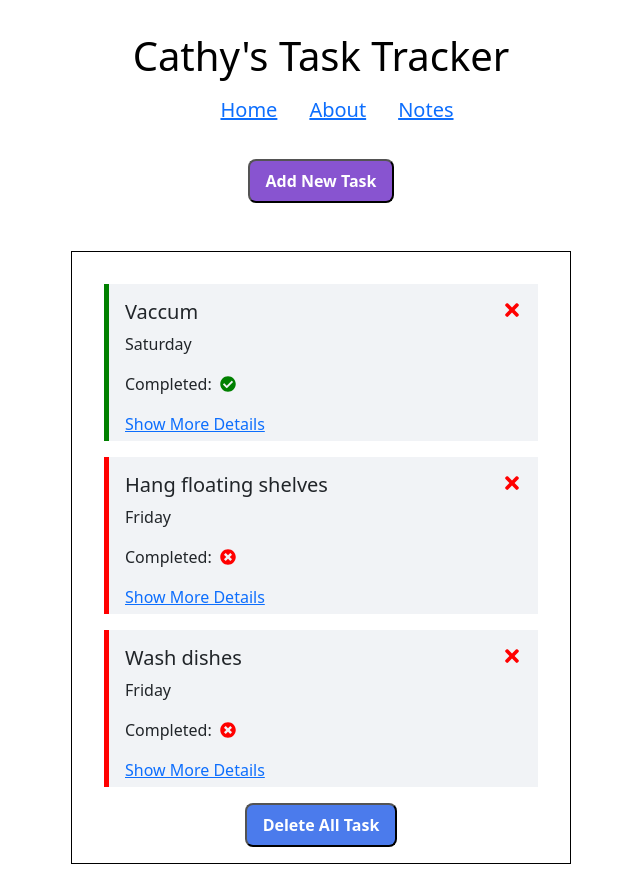
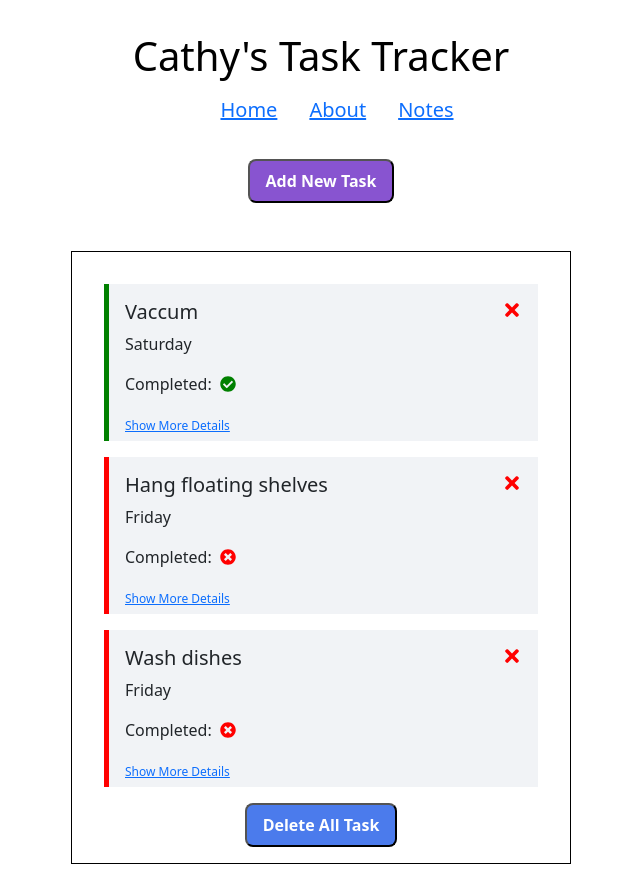
Before and after one commit to Cathy347Le/React-Task-App, a React (Create React App) app: page / in a window 1280 px wide. Shown: the whole page, without its empty margins (319-959 px from the left). Built offline with nearby package versions, Linux system fonts and the light colour scheme; data requests are answered from the project's data file.

Commit message:
style show more detail link

```diff
--- a/src/Components/Task.js
+++ b/src/Components/Task.js
@@ -39,7 +39,10 @@ function Task({ task, onDelete, onToggleCompleted }) {
           />
         )}
       </p>
-      <Link to={`/task/${task.id}`}> Show More Details</Link>
+      <Link style={{ fontSize: "12px" }} to={`/task/${task.id}`}>
+        {" "}
+        Show More Details
+      </Link>
     </div>
   );
 }
```
